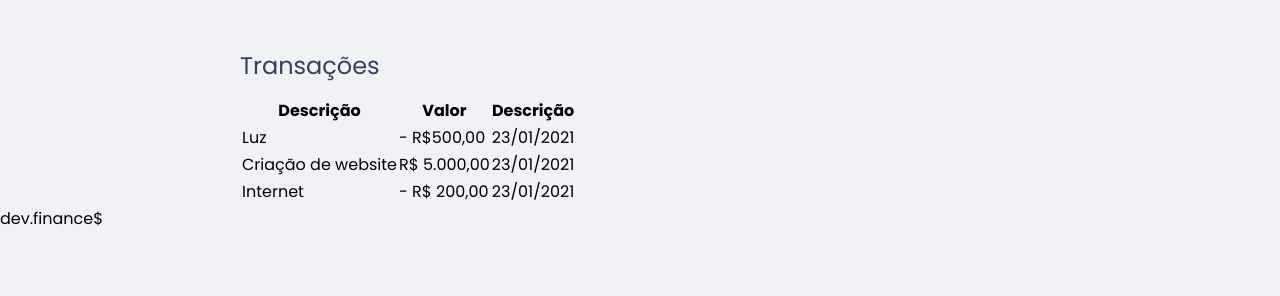
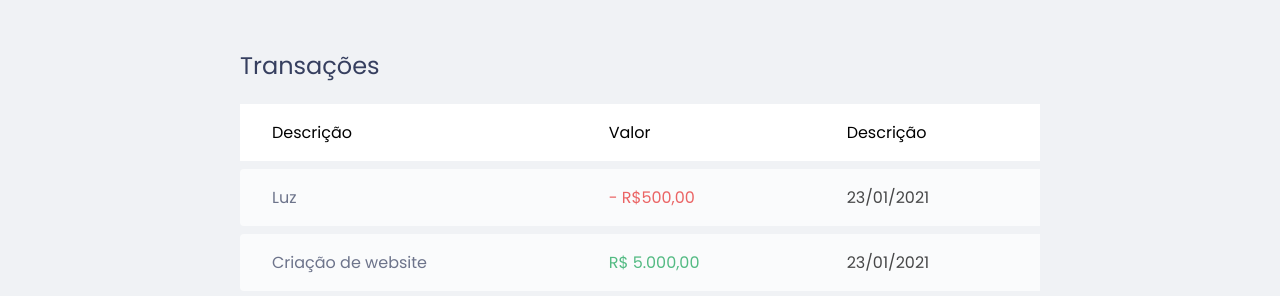
Before and after one commit to jacksonjr11/Financias, a plain HTML site: page index.html in a window 1280 px wide. Shown: the part 635-931 px from the top of the page. Before the commit the page ends 866 px from the top, so only its background shows below. Drawn offline with Linux system fonts and the light colour scheme.

Commit message:
Atualização-de-features

```diff
--- a/index.html
+++ b/index.html
@@ -47,19 +47,19 @@
           </thead>
           <tbody>
             <tr>
-              <td>Luz</td>
-              <td>- R$500,00</td>
+              <td class="description">Luz</td>
+              <td class="expense">- R$500,00</td>
               <td>23/01/2021</td>
             </tr>
             <tr>
-              <td>Criação de website</td>
-              <td>R$ 5.000,00</td>
-              <td>23/01/2021</td>
+              <td class="description">Criação de website</td>
+              <td class="income">R$ 5.000,00</td>
+              <td class="date">23/01/2021</td>
             </tr>
             <tr>
-              <td>Internet</td>
-              <td>- R$ 200,00</td>
-              <td>23/01/2021</td>
+              <td class="description">Internet</td>
+              <td class="expense">- R$ 200,00</td>
+              <td class="date">23/01/2021</td>
             </tr>
           </tbody>
         </table>
--- a/style.css
+++ b/style.css
@@ -73,9 +73,55 @@ header {
     color: white;
 }
 
+/*=============== TABLE ============================================== */
+
 #data-table {
+    width: 100%;
+    border-spacing: 0 0.5rem;
+}
 
+table thead tr td:first-child,
+table tbody tr td:first-child {
+    border-radius: 0.25rem 0 0 0.25rem;
 }
+
+table thead th {
+    background: white;
+
+    font-weight: normal;
+    padding: 1rem 2rem;
+
+    text-align: left;
+}
+
+table tbody tr {
+    opacity: 0.7;
+}
+table tbody tr:hover {
+    opacity: 1;
+}
+table tbody td{
+    background: white;
+    padding: 1rem 2rem;
+}
+
+.description {
+    color: var(--dark-blue);
+}
+
+.income {
+    color: #12a454;
+}
+
+.expense {
+    color: #e92929;
+}
+/*=============== TABLE ============================================== */
+
 footer {
+    text-align: center;
+    padding: 4rem 0 2rem;
+    color: var(--dark-blue);
 
+    opacity: 0.6;
 }
```
Also changed, not shown: 1 other file.
